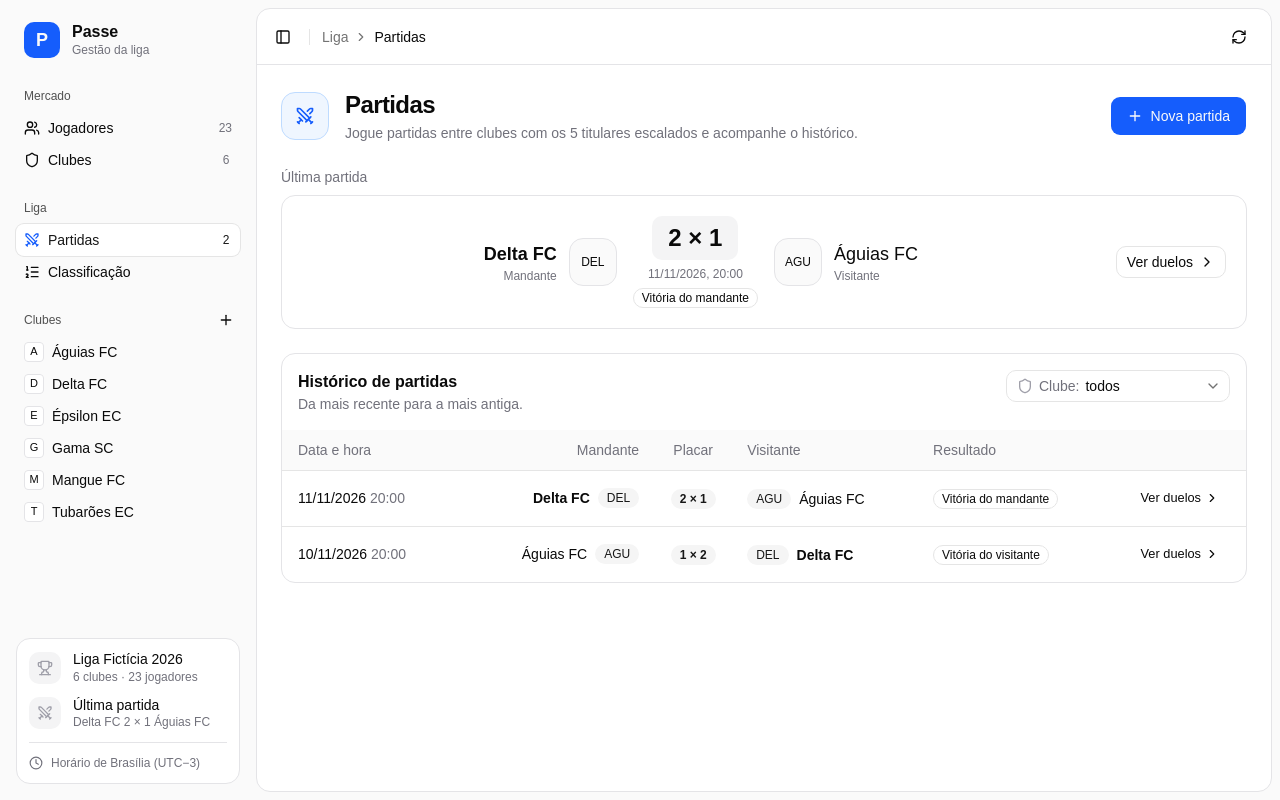
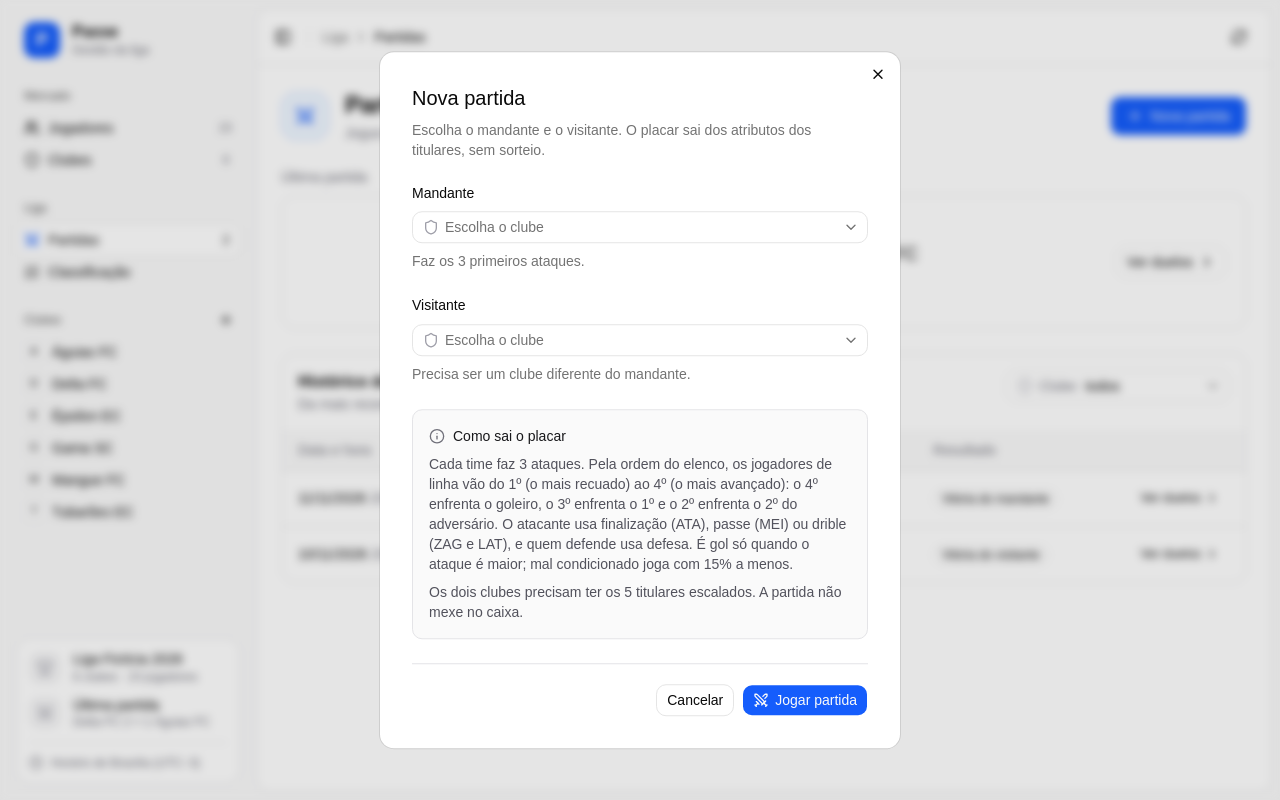
Before and after one commit to Fontesx11/desafio-isi-desenvolvedor-1, a React (Vite) app in the folder frontend/: page /matches in a window 1280 px wide. Both pictures are taken after a click on the button "Nova partida". Built offline with nearby package versions, Linux system fonts and the light colour scheme.

Commit message:
feat: add NewMatchDialog component for creating new matches

```diff
--- /dev/null
+++ b/frontend/src/modules/partidas/components/new-match-dialog.tsx
@@ -0,0 +1,138 @@
+import { useNavigate } from '@tanstack/react-router';
+import { Info, Shield, Swords } from 'lucide-react';
+import { useState } from 'react';
+import { toast } from 'sonner';
+import { FormField } from '@/components/form-field';
+import { Button } from '@/components/ui/button';
+import {
+  Dialog,
+  DialogContent,
+  DialogDescription,
+  DialogFooter,
+  DialogHeader,
+  DialogTitle,
+} from '@/components/ui/dialog';
+import {
+  Select,
+  SelectContent,
+  SelectItem,
+  SelectTrigger,
+  SelectValue,
+} from '@/components/ui/select';
+import { CLUBS_MOCK } from '@/modules/clubes/mocks/clubs.mock';
+import { PLAYED_MATCH_MOCK } from '../mocks/matches.mock';
+
+export function NewMatchDialog({ onClose }: { onClose: () => void }) {
+  const navigate = useNavigate();
+  const [homeClubId, setHomeClubId] = useState('');
+  const [awayClubId, setAwayClubId] = useState('');
+
+  // simulacao
+  function handlePlay() {
+    const { home, away } = PLAYED_MATCH_MOCK;
+    toast.success('Partida jogada', {
+      description: `${home.club_name} ${home.goals} × ${away.goals} ${away.club_name}. Placar e duelos devolvidos pela API.`,
+    });
+    onClose();
+    navigate({
+      to: '/matches/$matchId',
+      params: { matchId: String(PLAYED_MATCH_MOCK.id) },
+    });
+  }
+
+  return (
+    <Dialog open onOpenChange={(open) => !open && onClose()}>
+      <DialogContent className="gap-6 p-8 sm:max-w-[520px]">
+        <DialogHeader>
+          <DialogTitle className="text-xl">Nova partida</DialogTitle>
+          <DialogDescription>
+            Escolha o mandante e o visitante. O placar sai dos atributos dos
+            titulares, sem sorteio.
+          </DialogDescription>
+        </DialogHeader>
+
+        <FormField
+          label="Mandante"
+          htmlFor="match-home"
+          description="Faz os 3 primeiros ataques."
+        >
+          <ClubSelect
+            id="match-home"
+            value={homeClubId}
+            onChange={setHomeClubId}
+          />
+        </FormField>
+
+        <FormField
+          label="Visitante"
+          htmlFor="match-away"
+          description="Precisa ser um clube diferente do mandante."
+        >
+          <ClubSelect
+            id="match-away"
+            value={awayClubId}
+            onChange={setAwayClubId}
+          />
+        </FormField>
+
+        <div className="space-y-2 rounded-lg border border-zinc-200 bg-zinc-50 p-4 text-sm text-zinc-600">
+          <p className="flex items-center gap-2 font-medium text-zinc-900">
+            <Info className="size-4 text-zinc-500" />
+            Como sai o placar
+          </p>
+          <p>
+            Cada time faz 3 ataques. Pela ordem do elenco, os jogadores de linha
+            vão do 1º (o mais recuado) ao 4º (o mais avançado): o 4º enfrenta o
+            goleiro, o 3º enfrenta o 1º e o 2º enfrenta o 2º do adversário. O
+            atacante usa finalização (ATA), passe (MEI) ou drible (ZAG e LAT), e
+            quem defende usa defesa. É gol só quando o ataque é maior; mal
+            condicionado joga com 15% a menos.
+          </p>
+          <p>
+            Os dois clubes precisam ter os 5 titulares escalados. A partida não
+            mexe no caixa.
+          </p>
+        </div>
+
+        <DialogFooter className="mx-0 mb-0 rounded-none border-t border-zinc-200 bg-transparent px-0 pt-5 pb-0">
+          <Button type="button" variant="outline" onClick={onClose}>
+            Cancelar
+          </Button>
+          <Button type="button" onClick={handlePlay}>
+            <Swords />
+            Jogar partida
+          </Button>
+        </DialogFooter>
+      </DialogContent>
+    </Dialog>
+  );
+}
+
+function ClubSelect({
+  id,
+  value,
+  onChange,
+}: {
+  id: string;
+  value: string;
+  onChange: (value: string) => void;
+}) {
+  return (
+    <Select value={value} onValueChange={onChange}>
+      <SelectTrigger
+        id={id}
+        className="w-full justify-start [&>svg:last-child]:ml-auto"
+      >
+        <Shield className="text-zinc-400" />
+        <SelectValue placeholder="Escolha o clube" />
+      </SelectTrigger>
+      <SelectContent>
+        {CLUBS_MOCK.map((club) => (
+          <SelectItem key={club.id} value={String(club.id)}>
+            {club.name} ({club.acronym})
+          </SelectItem>
+        ))}
+      </SelectContent>
+    </Select>
+  );
+}
--- a/frontend/src/modules/partidas/mocks/matches.mock.ts
+++ b/frontend/src/modules/partidas/mocks/matches.mock.ts
@@ -72,3 +72,6 @@ export function findMatchMock(matchId: number): Match {
     MATCHES_MOCK.find((item) => item.id === matchId) ?? MATCHES_MOCK[0];
   return { ...match, duels: DUELS };
 }
+
+// simulacao
+export const PLAYED_MATCH_MOCK = MATCHES_MOCK[0];
--- a/frontend/src/modules/partidas/pages/index.tsx
+++ b/frontend/src/modules/partidas/pages/index.tsx
@@ -1,12 +1,15 @@
 import { Link } from '@tanstack/react-router';
 import { ChevronRight, Plus, Swords } from 'lucide-react';
+import { useState } from 'react';
 import { Button } from '@/components/ui/button';
 import { PageHeader } from '@/layout/components/page-header';
 import { MatchScoreCard } from '../components/match-score-card';
 import { MatchesTable } from '../components/matches-table';
+import { NewMatchDialog } from '../components/new-match-dialog';
 import { MATCHES_MOCK } from '../mocks/matches.mock';
 
 export default function MatchesPage() {
+  const [isCreating, setIsCreating] = useState(false);
   // A lista vem da mais recente para a mais antiga: a primeira é a última jogada
   const lastMatch = MATCHES_MOCK[0];
 
@@ -17,8 +20,11 @@ export default function MatchesPage() {
         title="Partidas"
         subtitle="Jogue partidas entre clubes com os 5 titulares escalados e acompanhe o histórico."
         actions={
-          // simulacao: sem ação até o modal Nova partida
-          <Button type="button" className="h-10 gap-2 px-4">
+          <Button
+            type="button"
+            className="h-10 gap-2 px-4"
+            onClick={() => setIsCreating(true)}
+          >
             <Plus />
             Nova partida
           </Button>
@@ -46,6 +52,8 @@ export default function MatchesPage() {
       )}
 
       <MatchesTable matches={MATCHES_MOCK} />
+
+      {isCreating && <NewMatchDialog onClose={() => setIsCreating(false)} />}
     </div>
   );
 }
```
